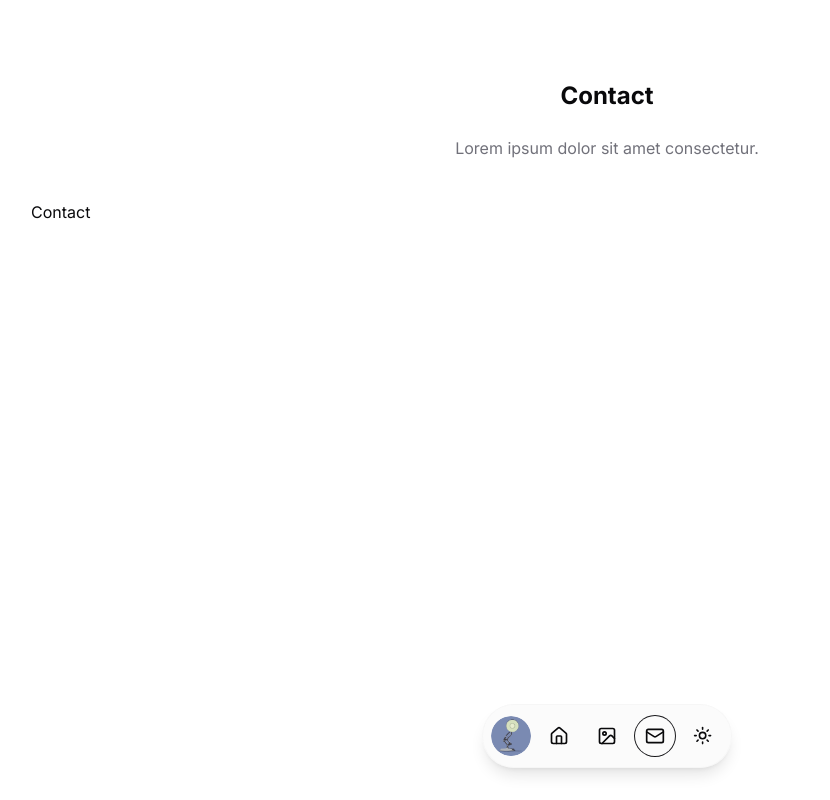
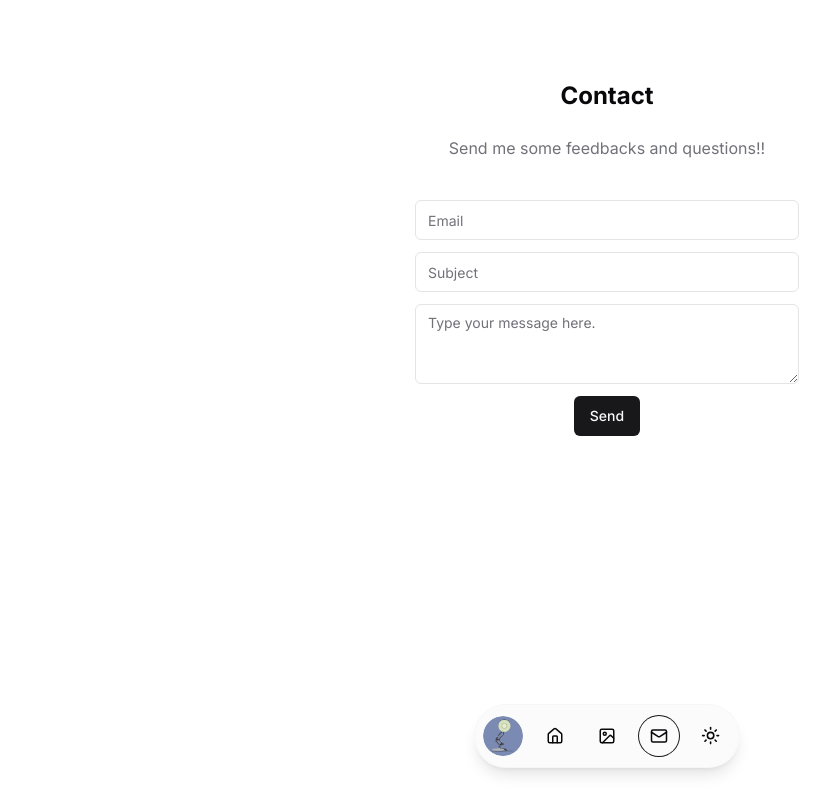
Before and after one commit to ryotakc/demo-site-1, a Next.js app: page /contact in a window 1280 px wide. Shown: the whole page, without its empty margins (33-863 px from the left). Built offline with nearby package versions, Linux system fonts and the light colour scheme.

Commit message:
made contact form UI

```diff
--- a/app/c/toolbar-navigation/toolbar-button.tsx
+++ b/app/c/toolbar-navigation/toolbar-button.tsx
@@ -26,7 +26,7 @@ export default function ToolbarButton({
     return (
         <Button size="icon" variant="ghost" className={cn('hover:bg-accent/30 rounded-full', href === pathname && 'ring-1 ring-primary')} asChild>
             <Link href={href} >
-                <IconSlot size={20}>
+                <IconSlot size={18}>
                     {icon}
                 </IconSlot>
                 <span className="sr-only">{title}</span>
--- a/app/c/toolbar-navigation/toolbar.tsx
+++ b/app/c/toolbar-navigation/toolbar.tsx
@@ -8,7 +8,7 @@ import { ModeToggle } from "@/components/mode-toggle";
 
 export default function Toolbar() {
     return (
-        <div className="fixed gap-2 bottom-8 left-1/2 -translate-x-1/2 backdrop-blur h-16 flex items-center border border-border/20 shadow-lg rounded-full p-2 bg-muted/40">
+        <div className="fixed gap-3 bottom-8 left-1/2 -translate-x-1/2 backdrop-blur h-16 flex items-center border border-border/20 shadow-lg rounded-full p-2 bg-muted/40">
             <UserMenu/>
             <ToolbarButton href="/" icon={<House/>} title="Home"></ToolbarButton>
             <ToolbarButton href="/about" icon={<Image/>} title="Phogoraphy"></ToolbarButton>
--- a/app/contact/components/contact.tsx
+++ b/app/contact/components/contact.tsx
@@ -1,11 +1,19 @@
 import Link from "next/link";
 import Section from "../../about/components/section";
+import { Button } from "@/components/ui/button";
+import { Input } from "@/components/ui/input";
+import { Textarea } from "@/components/ui/textarea";
 
 export default function Contact() {
     return (
-        <Section title="Contact" subTitle="Lorem ipsum dolor sit amet consectetur.">
-            <div className="container">
-                <Link href="/contact">Contact</Link>
+        <Section title="Contact" subTitle="Send me some feedbacks and questions!!">
+            <div className="flex flex-col items-center space-y-3">
+                <Input type="email" id="email" placeholder="Email" className="w-96" />
+                <Input type="subject" placeholder="Subject" className="w-96" />
+                <Textarea placeholder="Type your message here." className="w-96" />
+                <Button className="mt-4" asChild>
+                    <Link href="/contact">Send</Link>
+                </Button>
             </div>
         </Section>
     );
--- /dev/null
+++ b/components/ui/textarea.tsx
@@ -0,0 +1,24 @@
+import * as React from "react"
+
+import { cn } from "@/lib/utils"
+
+export interface TextareaProps
+  extends React.TextareaHTMLAttributes<HTMLTextAreaElement> {}
+
+const Textarea = React.forwardRef<HTMLTextAreaElement, TextareaProps>(
+  ({ className, ...props }, ref) => {
+    return (
+      <textarea
+        className={cn(
+          "flex min-h-[80px] w-full rounded-md border border-input bg-background px-3 py-2 text-sm ring-offset-background placeholder:text-muted-foreground focus-visible:outline-none focus-visible:ring-2 focus-visible:ring-ring focus-visible:ring-offset-2 disabled:cursor-not-allowed disabled:opacity-50",
+          className
+        )}
+        ref={ref}
+        {...props}
+      />
+    )
+  }
+)
+Textarea.displayName = "Textarea"
+
+export { Textarea }
```
